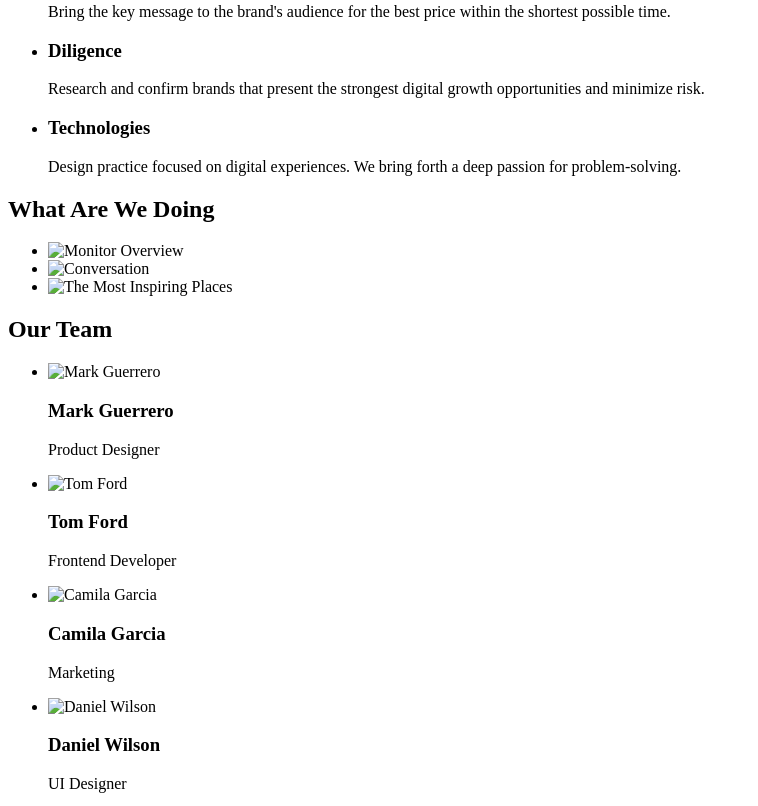
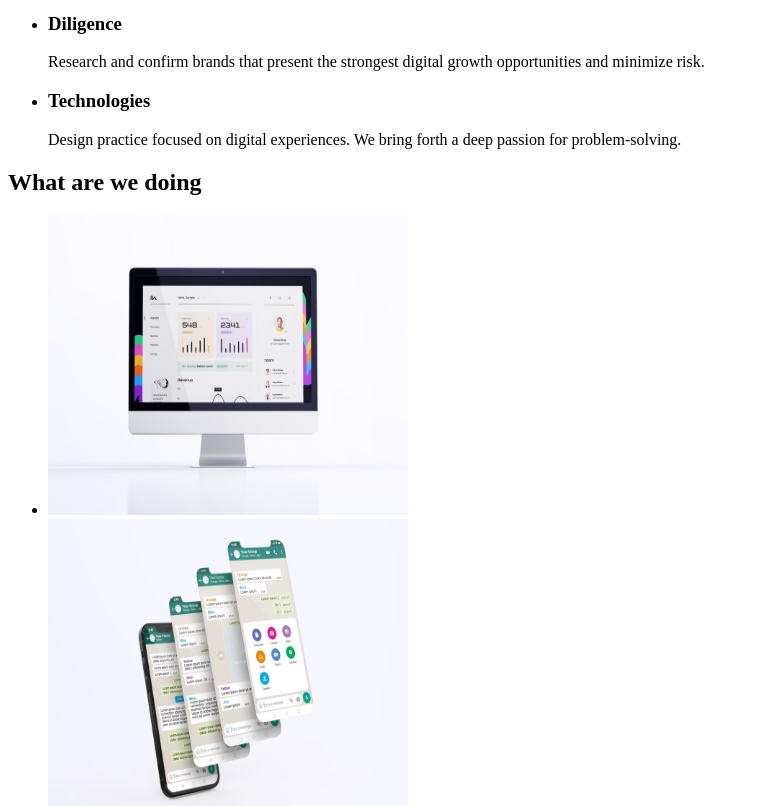
Before and after one commit to Lee260/to-nie-to, a plain HTML site: page index.html in a window 1280 px wide. Shown: the part 445-1251 px from the top of the page, without its empty margins (0-758 px from the left). Drawn offline with Linux system fonts and the light colour scheme.

Commit message:
Update index.html

```diff
--- a/index.html
+++ b/index.html
@@ -24,7 +24,7 @@
     </header>
     <main>
         <section>
-            <h1>Effective Solutions<br/>for Your Business</h1>
+            <h1>Effective Solutions for Your Business</h1>
             <button type="button">Order Service</button>
         </section>
         <section>
@@ -57,11 +57,11 @@
             </ul>
         </section>
         <section>
-            <h2>What Are We Doing</h2>
+            <h2>What are we doing</h2>
             <ul>
                 <li>
                     <img
-                    src="monitoroverview.jpg"
+                    src="./images/monitoroverview.jpg"
                     width="360"
                     height="300"
                     alt="Monitor Overview"
@@ -69,7 +69,7 @@
                 </li>
                 <li>
                     <img
-                    src="conversation.jpg"
+                    src="./images/conversation.jpg"
                     width="360"
                     height="300"
                     alt="Conversation"
@@ -77,7 +77,7 @@
                 </li>
                 <li>
                     <img
-                    src="themostinspiringplaces.jpg"
+                    src="./images/themostinspiringplaces.jpg"
                     width="360"
                     height="300"
                     alt="The Most Inspiring Places"
@@ -90,7 +90,7 @@
             <ul>
                 <li>
                     <img
-                    src="markguerrero.jpg"
+                    src="./images/markguerrero.jpg"
                     width="264"
                     height="260"
                     alt="Mark Guerrero"
@@ -100,7 +100,7 @@
                 </li>
                 <li>
                     <img
-                    src="tomford.jpg"
+                    src="./images/tomford.jpg"
                     width="264"
                     height="260"
                     alt="Tom Ford"
@@ -110,7 +110,7 @@
                 </li>
                 <li>
                     <img
-                    src="camilagarcia.jpg"
+                    src="./images/camilagarcia.jpg"
                     width="264"
                     height="260"
                     alt="Camila Garcia"
@@ -120,7 +120,7 @@
                 </li>
                 <li>
                     <img
-                    src="danielwilson.jpg"
+                    src="./images/danielwilson.jpg"
                     width="264"
                     height="260"
                     alt="Daniel Wilson"
```
